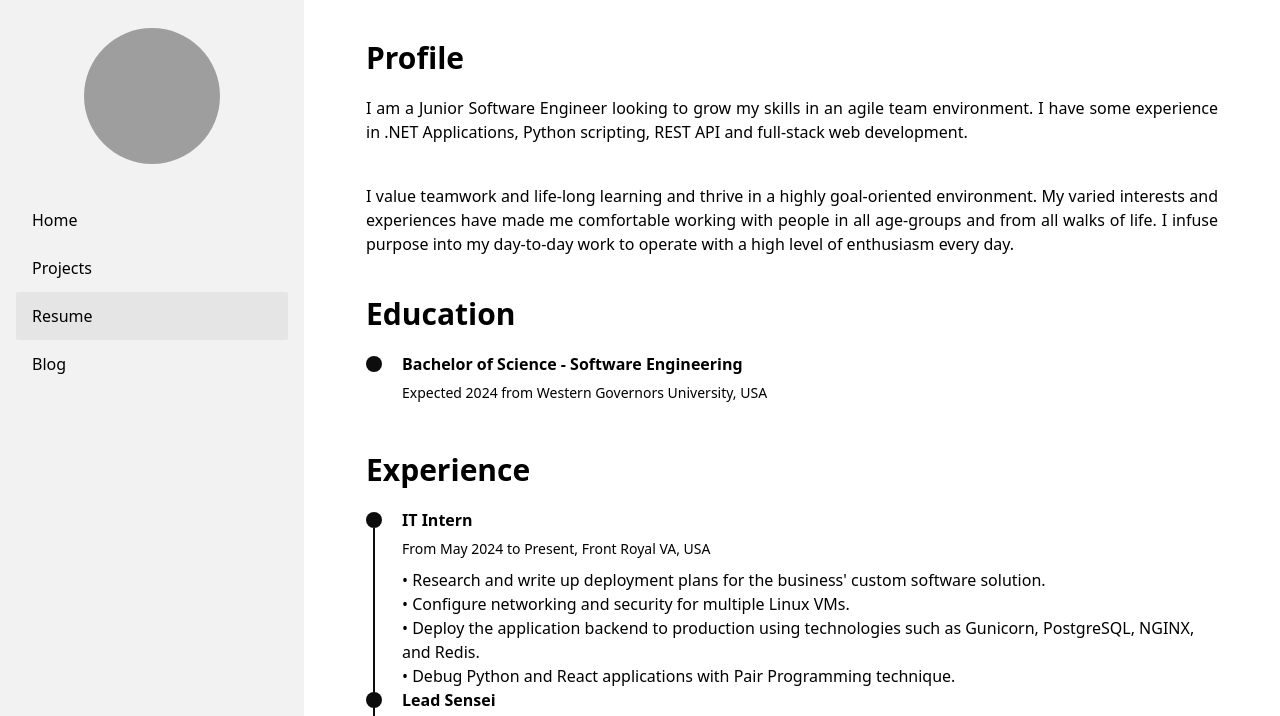
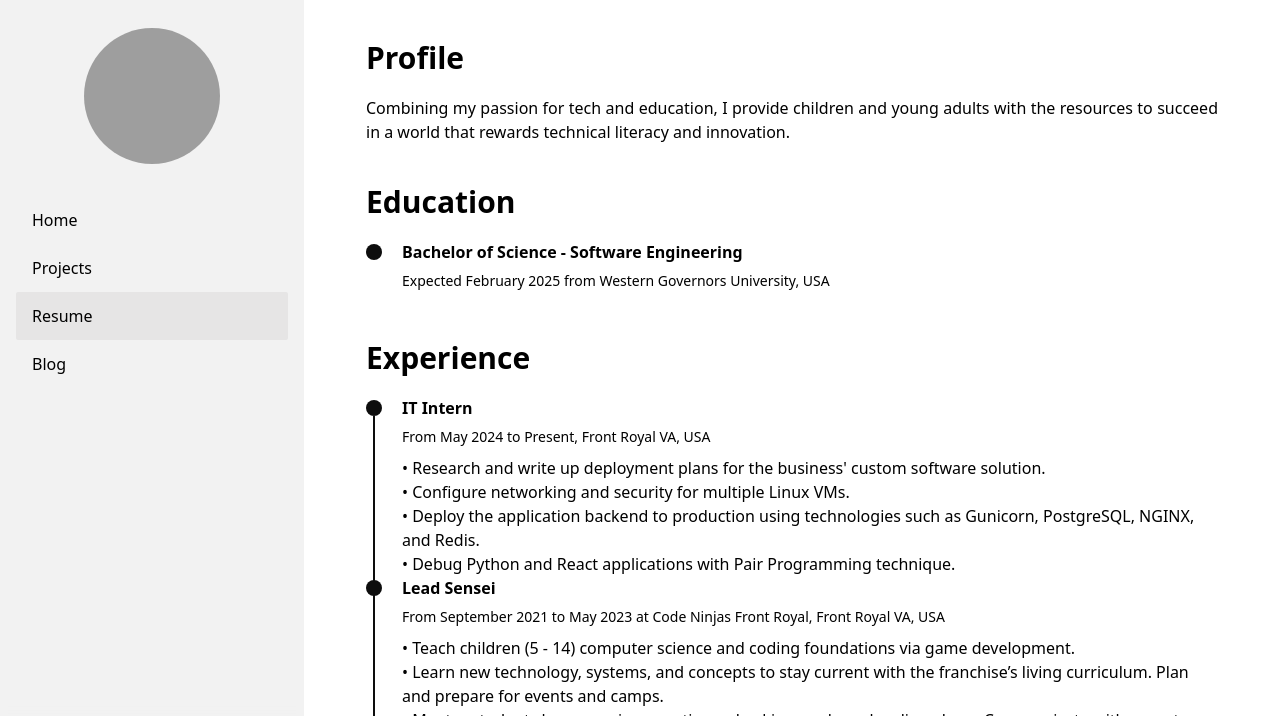
Before and after one commit to Heidi-Negrete/negrete.dev, an Astro site: page /cv in a window 1280 px wide. Shown: the top 716 px of the page. Built offline with nearby package versions, Linux system fonts and the light colour scheme; Astro itself is replaced by a stand-in of ours; grey boxes are pictures that could not be loaded.

Commit message:
update profile content

```diff
--- a/src/pages/cv.astro
+++ b/src/pages/cv.astro
@@ -9,17 +9,9 @@ import TimeLineElement from "../components/cv/TimeLine.astro";
 	</div>
 
 	<div class="mb-10 text-justify">
-		I am a Junior Software Engineer looking to grow my skills in an agile team
-		environment. I have some experience in .NET Applications, Python scripting,
-		REST API and full-stack web development.
-	</div>
-
-	<div class="mb-10 text-justify">
-		I value teamwork and life-long learning and thrive in a highly goal-oriented
-		environment. My varied interests and experiences have made me comfortable
-		working with people in all age-groups and from all walks of life. I infuse
-		purpose into my day-to-day work to operate with a high level of enthusiasm
-		every day.
+		Combining my passion for tech and education, I provide children and young
+		adults with the resources to succeed in a world that rewards technical
+		literacy and innovation.
 	</div>
 
 	<div class="mb-5">
@@ -29,7 +21,7 @@ import TimeLineElement from "../components/cv/TimeLine.astro";
 	<div class="time-line-container grid gap-4 mb-10">
 		<TimeLineElement
 			title="Bachelor of Science - Software Engineering"
-			subtitle="Expected 2024 from Western Governors University, USA"
+			subtitle="Expected February 2025 from Western Governors University, USA"
 		/>
 	</div>
 
--- a/src/pages/index.astro
+++ b/src/pages/index.astro
@@ -14,11 +14,12 @@ const last_posts = posts.slice(0, 3);
 	<div class="pb-12 mt-5">
 		<div class="text-xl py-1">Hey there 👋</div>
 		<div class="text-5xl font-bold">I'm Heidi Negrete</div>
-		<div class="text-3xl py-3 font-bold">Software Engineer</div>
+		<div class="text-xl py-3 font-bold">
+			Technical Educator & Writer, Full-Stack Web Developer
+		</div>
 		<div class="py-2">
 			<text class="text-lg"
-				>I also teach what I love and and always seek to learn new things in
-				turn.</text
+				>I teach what I love and and always seek to learn new things in turn.</text
 			>
 		</div>
 		<div class="mt-8">
```
